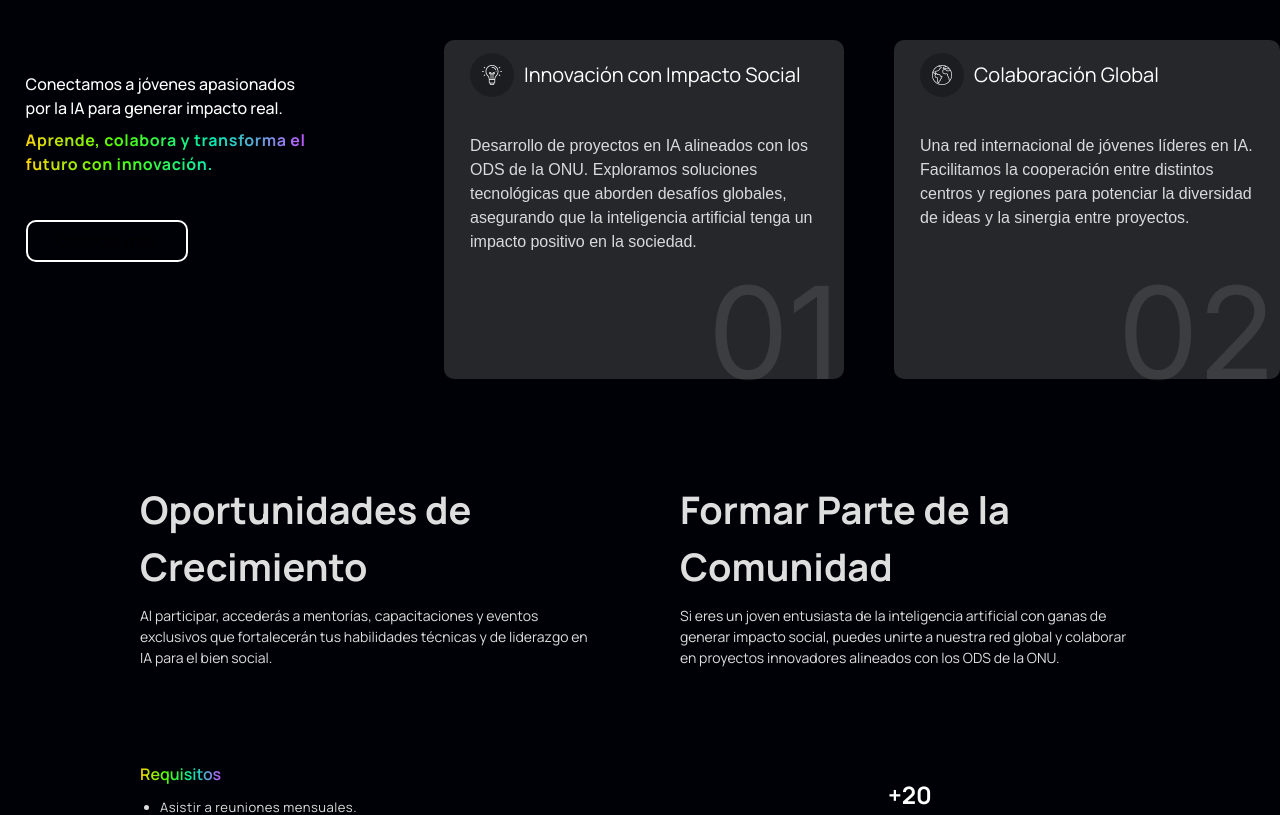
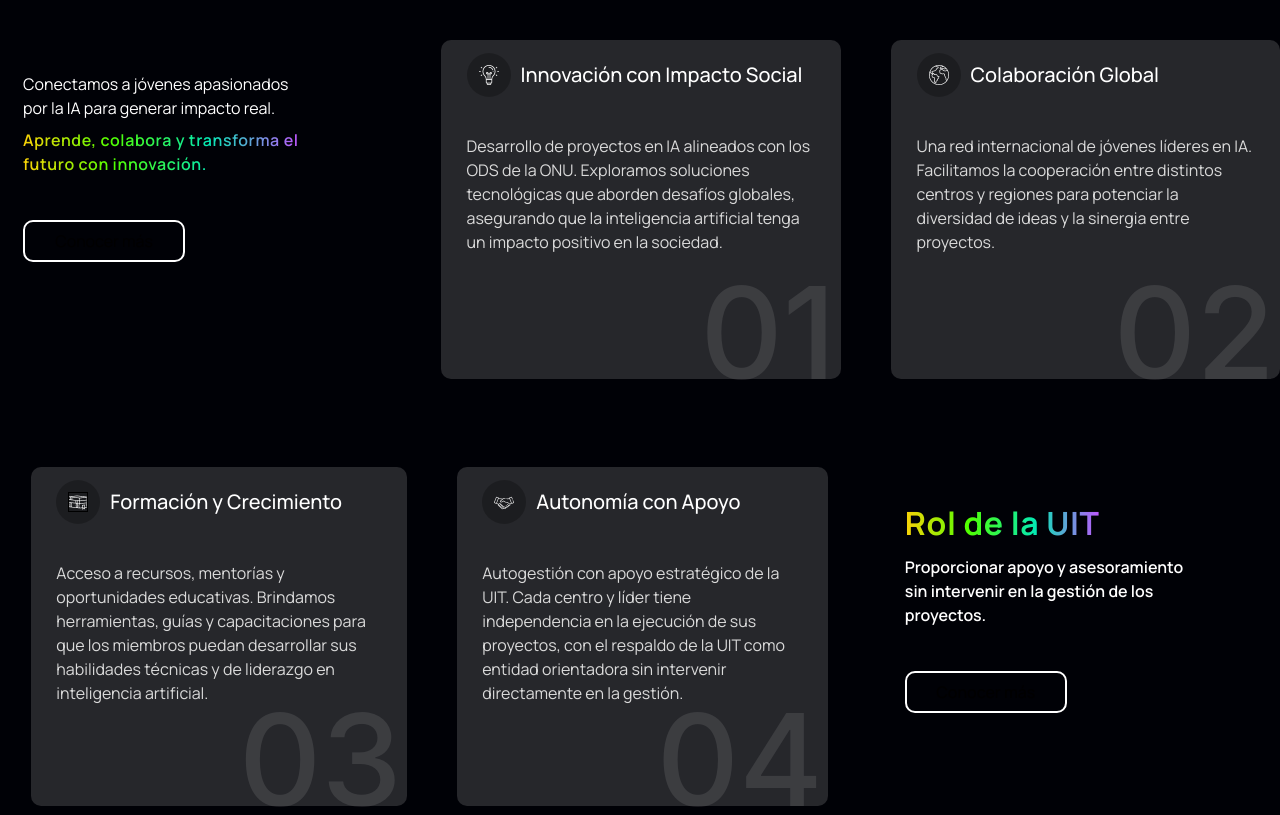
Before and after one commit to Nahuel-Villaverde/Young-AI-Leaders, a React (Vite) app: page / in a window 1280 px wide. Shown: the part 1180-1995 px from the top of the page. Built offline with nearby package versions, Linux system fonts and the light colour scheme.

Commit message:
Final Update About Us

```diff
--- a/src/components/AboutUs.css
+++ b/src/components/AboutUs.css
@@ -1,14 +1,5 @@
 @font-face {
-  font-family: "Manrope";
-  src: url("../assets/fonts/Manrope/static/Manrope-Medium.ttf")
-    format("truetype");
-  font-weight: 500;
-  /* Regular */
-  font-style: normal;
-}
-
-@font-face {
-  font-family: "Inter";
+  font-family: "Inter_Regular";
   src: url("../assets/fonts/Inter/static/Inter_18pt-Regular.ttf")
     format("truetype");
   font-weight: 500;
@@ -17,8 +8,17 @@
 }
 
 @font-face {
-  font-family: "Manrope";
-  src: url("../assets/fonts/Manrope/static/Manrope-SemiBold.ttf")
+  font-family: "Manrope_Regular";
+  src: url("../assets/fonts/Manrope/static/Manrope-Regular.ttf")
+    format("truetype");
+  font-weight: 500;
+  /* Regular */
+  font-style: normal;
+}
+
+@font-face {
+  font-family: "Manrope_Medium";
+  src: url("../assets/fonts/Manrope/static/Manrope-Medium.ttf")
     format("truetype");
   font-weight: 600;
   /* Medium */
@@ -26,16 +26,16 @@
 }
 
 @font-face {
-  font-family: "Manrope";
-  src: url("../assets/fonts/Manrope/static/Manrope-Bold.ttf") format("truetype");
+  font-family: "Manrope_SemiBold";
+  src: url("../assets/fonts/Manrope/static/Manrope-SemiBold.ttf") format("truetype");
   font-weight: 700;
   /* SemiBold */
   font-style: normal;
 }
 
 @font-face {
-  font-family: "Manrope";
-  src: url("../assets/fonts/Manrope/static/Manrope-SemiBold.ttf")
+  font-family: "Manrope_Bold";
+  src: url("../assets/fonts/Manrope/static/Manrope-Bold.ttf")
     format("truetype");
   font-weight: 800;
   /* Bold */
@@ -101,12 +101,11 @@
 }
 
 .leftContent {
-  font-family: "Manrope";
+  font-family: "Manrope_Regular";
   font-size: 16px;
-  font-weight: 500;
   width: 400px;
   height: 339px;
-  margin: 0vh 2vw;
+  margin: 0vh 1.8vw;
 }
 
 .leftDescription {
@@ -115,6 +114,7 @@
 }
 
 .highlightContent {
+  font-family: "Manrope_SemiBold";
   margin-top: 1vh;
 }
 
@@ -176,7 +176,7 @@
 }
 
 .card h3 {
-  font-family: "Manrope";
+  font-family: "Manrope_Medium";
   font-size: 20px;
   font-weight: 200;
   color: #ffffff;
@@ -213,6 +213,7 @@
 }
 
 .cardDescription {
+  font-family: "Manrope_Regular";
   padding: 3vh 2vw 0vh;
   color: #dadada;
 }
@@ -234,3 +235,45 @@
   -webkit-background-clip: text;
   color: transparent; /* Se ilumina con el degradado */
 }
+
+.bottomSection {
+  display: flex;
+  align-items: center;
+  align-content: center;
+  flex-direction: row;
+  width: 100%;
+  justify-content: center;
+  margin-top: 4vh;
+  gap: 6vw;
+}
+
+.leftContent_two {
+  font-family: "Manrope";
+  font-size: 16px;
+  font-weight: 500;
+  width: 400px;
+  height: 339px;
+  margin: 0;
+}
+
+.cardsContainerTwo {
+  display: flex;
+  gap: 50px;
+  margin-top: 4vh;
+  margin-left: 2.4vw;
+}
+
+.highlightTitle {
+  font-family: "Manrope_Bold";
+  font-size: 32px;
+  background: linear-gradient(
+    90deg,
+    #fbd207 0%,
+    #51ff00 32%,
+    #04e9b3 67%,
+    #c156ff 100%
+  );
+  -webkit-background-clip: text; /* Asegura que el gradiente se aplique solo al texto */
+  color: transparent; /* Hace que el texto sea transparente para mostrar el gradiente */
+  letter-spacing: 0.6px;
+}
--- a/src/components/AboutUs.jsx
+++ b/src/components/AboutUs.jsx
@@ -74,6 +74,64 @@ function AboutUs() {
           </div>
         </div>
       </div>
+
+      <div className="bottomSection">
+        {/* Contenedor de las tarjetas */}
+        <div className="cardsContainerTwo">
+          <div className="card">
+            <div className="cardHeader">
+              <div className="iconContainer">
+                <img
+                  src="/books_icon.png"
+                  alt="Innovación Icon"
+                  className="cardIcon"
+                />
+              </div>
+              <h3>Formación y Crecimiento</h3>
+            </div>
+            <p className="cardDescription">
+              Acceso a recursos, mentorías y oportunidades educativas. Brindamos
+              herramientas, guías y capacitaciones para que los miembros puedan
+              desarrollar sus habilidades técnicas y de liderazgo en
+              inteligencia artificial.
+            </p>
+            <p className="cardNumber">03</p>
+          </div>
+
+          <div className="card">
+            <div className="cardHeader">
+              <div className="iconContainer">
+                <img
+                  src="/shake_hands_icon.png"
+                  alt="Colaboración Icon"
+                  className="cardIcon"
+                />
+              </div>
+              <h3>Autonomía con Apoyo</h3>
+            </div>
+            <p className="cardDescription">
+              Autogestión con apoyo estratégico de la UIT. Cada centro y líder
+              tiene independencia en la ejecución de sus proyectos, con el
+              respaldo de la UIT como entidad orientadora sin intervenir
+              directamente en la gestión.
+            </p>
+            <p className="cardNumber">04</p>
+          </div>
+        </div>
+
+        {/* Contenido del lado izquierdo */}
+        <div className="leftContent_two">
+          <p className="leftDescription">
+            <span className="highlightTitle">Rol de la UIT</span>
+            <br />
+            <div className="highlightContent">
+              Proporcionar apoyo y asesoramiento sin intervenir en la gestión de
+              los proyectos.
+            </div>
+          </p>
+          <button className="ctaButton">Conocer más</button>
+        </div>
+      </div>
     </section>
   );
 }
--- a/src/components/Comunidad.css
+++ b/src/components/Comunidad.css
@@ -31,7 +31,7 @@
 }
 
 .comunidad-section {
-    padding: 40px 80px;
+    padding: 160px 80px;
 }
 
 .grid-container {
```
